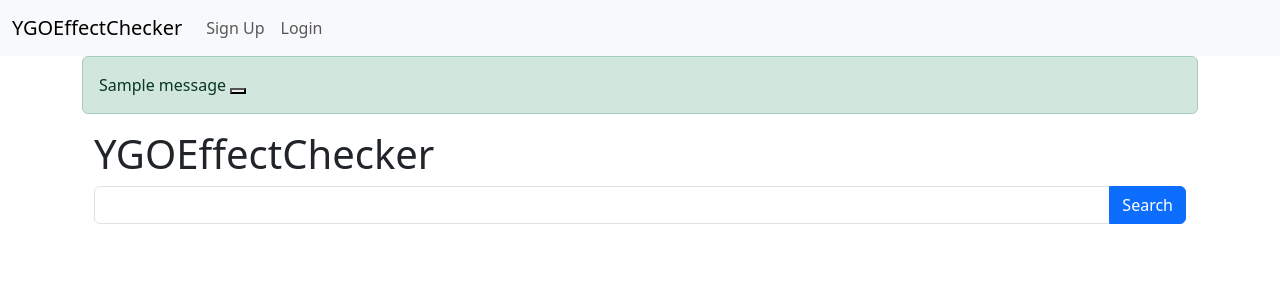
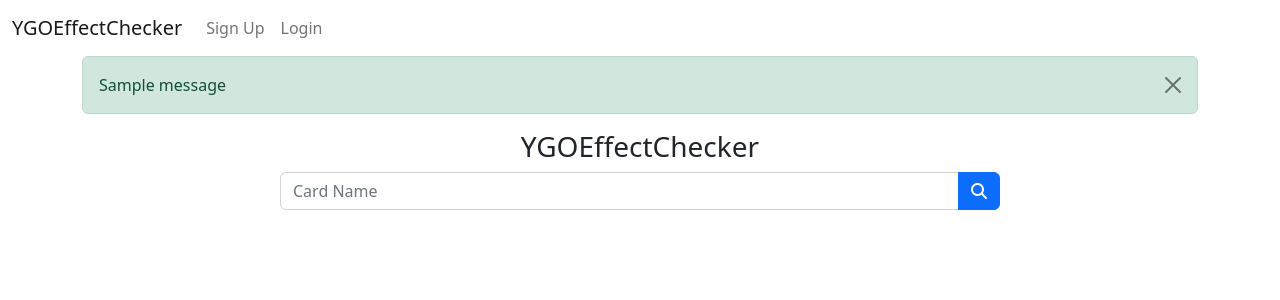
Before and after one commit to bconti123/capstone-project-1, a Flask app: page / in a window 1280 px wide. Shown: the top 300 px of the page. Run offline with Flask 3, Linux system fonts and the light colour scheme; tables that the repository leaves empty hold one stand-in row (values such as "Sample post"); one stand-in notice (Sample message) is shown; some libraries are stand-ins or nearby versions.

Commit message:
Improve Design

```diff
--- a/templates/base.html
+++ b/templates/base.html
@@ -4,26 +4,49 @@
     <meta charset="UTF-8" />
     <meta name="viewport" content="width=device-width, initial-scale=1.0" />
     <title>{% block title %} YGOEffectChecker {% endblock %}</title>
+
     <link
       rel="stylesheet"
-      href="https://unpkg.com/bootstrap/dist/css/bootstrap.css"
+      href="https://cdn.jsdelivr.net/npm/bootstrap@5.2.3/dist/css/bootstrap.min.css"
+      integrity="sha384-rbsA2VBKQhggwzxH7pPCaAqO46MgnOM80zW1RWuH61DGLwZJEdK2Kadq2F9CUG65"
+      crossorigin="anonymous"
     />
-    <script src="https://unpkg.com/jquery"></script>
-
-    <script src="https://unpkg.com/bootstrap"></script>
+    <link
+      rel="stylesheet"
+      href="https://cdnjs.cloudflare.com/ajax/libs/font-awesome/6.4.0/css/all.min.css"
+      integrity="sha512-iecdLmaskl7CVkqkXNQ/ZH/XLlvWZOJyj7Yy7tcenmpD1ypASozpmT/E0iPtmFIB46ZmdtAc9eNBvH0H/ZpiBw=="
+      crossorigin="anonymous"
+      referrerpolicy="no-referrer"
+    />
     <link rel="stylesheet" href="/static/css/app.css" />
     <link rel="shortcut icon" href="/static/favicon.ico" />
+    <script src="https://unpkg.com/jquery"></script>
+    <script
+      src="https://cdn.jsdelivr.net/npm/bootstrap@5.2.3/dist/js/bootstrap.min.js"
+      integrity="sha384-cuYeSxntonz0PPNlHhBs68uyIAVpIIOZZ5JqeqvYYIcEL727kskC66kF92t6Xl2V"
+      crossorigin="anonymous"
+    ></script>
     <script src="/static/js/app.js"></script>
   </head>
   <body>
     {% include 'include/nav.html' %}
     <div class="container">
       {% for category, message in get_flashed_messages(with_categories=True) %}
-      <div class="alert alert-{{ category }} alert-dismissible fade show" role="alert" id="div_flash">{{ message }}
-        <button class="close" data-dismiss="alert" aria-label="Close"><span aria-hidden="true"></button>
+      <div
+        class="alert alert-{{ category }} alert-dismissible fade show"
+        role="alert"
+      >
+        {{ message }}
+        <button
+          type="button"
+          class="btn-close"
+          data-bs-dismiss="alert"
+          aria-label="Close"
+        >
+          <span aria-hidden="true"></span>
+        </button>
       </div>
-      {% endfor %}
-      {% block content %}
+      {% endfor %} {% block content %}
       <!-- Content Here -->
       {% endblock %}
     </div>
--- a/templates/index.html
+++ b/templates/index.html
@@ -3,17 +3,26 @@
 {% block content %}
 
 <div class="container">
-  <h1>YGOEffectChecker</h1>
+  <h3 class="text-center">YGOEffectChecker</h3>
   <form action="/cards" methods="GET">
-    <div class="input-group mb-5">
-      <input class="form-control sm" type="text" id="search" name="search" />
-      <button class="btn btn-primary">Search</button>
+    <div class="form-group row justify-content-center mb-3">
+      <div class="col-lg-8">
+        <div class="input-group mx-auto">
+          <input
+            class="form-control"
+            type="text"
+            id="search"
+            name="search"
+            placeholder="Card Name"
+          />
+          <button class="btn btn-primary"><i class="fas fa-search"></i></button>
+        </div>
+      </div>
     </div>
   </form>
 
   {% block listing %}
   <!-- Listing Here -->
   {% endblock %}
-
 </div>
 {% endblock %}
--- a/templates/listing.html
+++ b/templates/listing.html
@@ -31,9 +31,7 @@
       </div>
     </a>
   </div>
-  {% endfor %}
-
-  {% include '/include/page.html' %}
+  {% endfor %} {% include '/include/page.html' %}
   <!-- endif -->
   {% endif %}
 </div>
```
